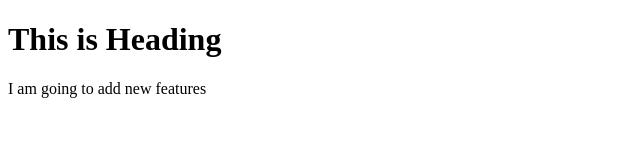
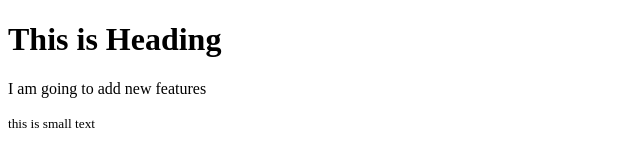
Before and after one commit to Code-CHOUDHARY/Demo2-Quadwave, a plain HTML site: page index.html in a window 1280 px wide. Shown: the full height of the page, 0-640 px from the left. Drawn offline with Linux system fonts and the light colour scheme.

Commit message:
updated successfully

```diff
--- a/index.html
+++ b/index.html
@@ -8,5 +8,6 @@
 <body>
 	<h1> This is Heading </h1>
 	<p>I am going to add new features</p>
+	<small>this is small text</small>
 </body>
 </html>
```
